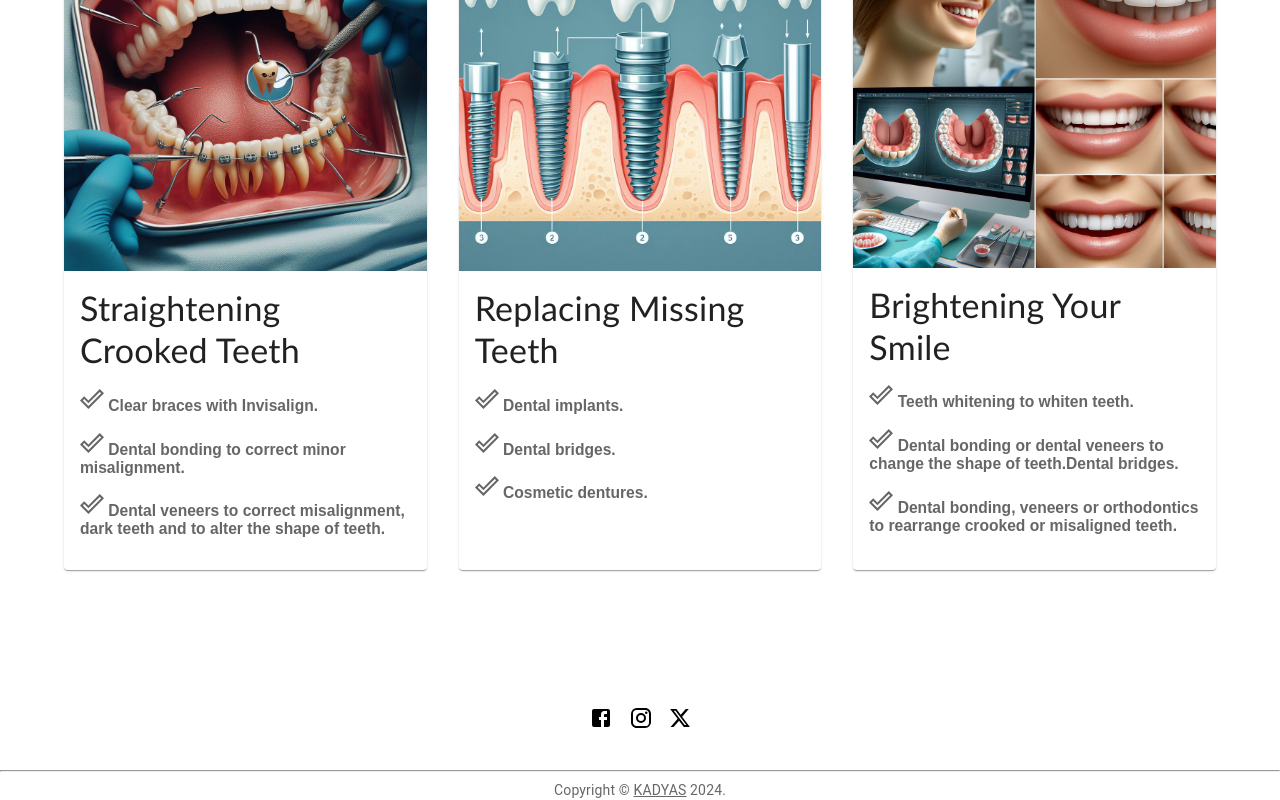
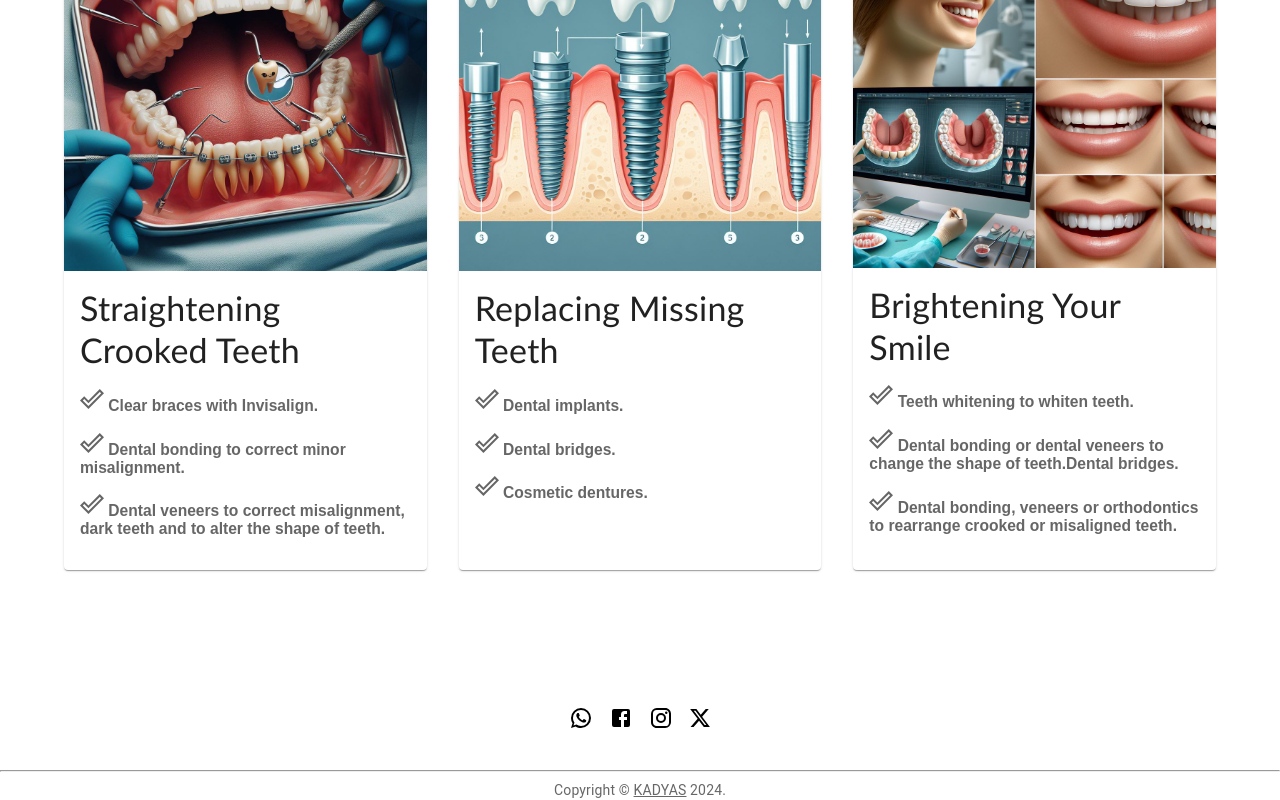
Before and after one commit to yasarelcicekk/appointmentapp-main, a React (Create React App) app in the folder frontend/: page / in a window 1280 px wide. Shown: the part 2291-3091 px from the top of the page. Built offline with nearby package versions, Linux system fonts and the light colour scheme; no server answers.

Commit message:
sociall component whatsapp feature added

```diff
--- a/frontend/src/components/Map.js
+++ b/frontend/src/components/Map.js
@@ -11,7 +11,7 @@ const Map = ({ latitude = 41.04836857387819, longitude = 28.8968787 }) => {
   const mapRef = useRef(null);
 
   return(
-    <MapContainer className="map-responsive" center={[latitude, longitude]} zoom={17} ref={mapRef}>
+    <MapContainer className="map-responsive" center={[latitude, longitude]} zoom={10} ref={mapRef}>
       <TileLayer url="https://{s}.tile.openstreetmap.org/{z}/{x}/{y}.png" />
       <Marker icon={markerIcon} position={[latitude, longitude]}>
         <Popup>
--- a/frontend/src/components/SocialIcons.js
+++ b/frontend/src/components/SocialIcons.js
@@ -1,15 +1,56 @@
+// import React from 'react';
+// import { Box, IconButton } from '@mui/material';
+// import FacebookIcon from '@mui/icons-material/Facebook';
+// import InstagramIcon from '@mui/icons-material/Instagram';
+// import XIcon from '@mui/icons-material/X';
+// const SocialIcons = () => {
+//   return (
+//     <Box sx={{ display: 'flex', justifyContent: 'center', mt: 8, mb: 4 }}>
+//       {/* Facebook */}
+//       <IconButton>
+
+
+//         <FacebookIcon sx={{ color: 'black' }} />
+//       </IconButton>
+//       {/* Instagram */}
+//       <IconButton>
+//         <InstagramIcon sx={{ color: 'black' }} />
+//       </IconButton>
+//       {/* Twitter */}
+//       <IconButton>
+//       <XIcon sx={{ color: 'black', fontSize: 22 }} />
+//       </IconButton>
+//     </Box>
+//   );
+// };
+
+// export default SocialIcons;
+
+
+
+
 import React from 'react';
 import { Box, IconButton } from '@mui/material';
 import FacebookIcon from '@mui/icons-material/Facebook';
 import InstagramIcon from '@mui/icons-material/Instagram';
+import WhatsAppIcon from '@mui/icons-material/WhatsApp'; // WhatsApp ikonu eklendi
 import XIcon from '@mui/icons-material/X';
-const SocialIcons = () => {
+
+const SocialIcons = ({ whatsappNumber }) => {
+  const whatsappLink = `https://wa.me/${whatsappNumber}`;
+
+  const handleWhatsAppClick = () => {
+    window.open(whatsappLink, "_blank");
+  };
+
   return (
     <Box sx={{ display: 'flex', justifyContent: 'center', mt: 8, mb: 4 }}>
+      {/* WhatsApp */}
+      <IconButton onClick={handleWhatsAppClick}>
+        <WhatsAppIcon sx={{ color: 'black' }} />
+      </IconButton>
       {/* Facebook */}
       <IconButton>
-
-
         <FacebookIcon sx={{ color: 'black' }} />
       </IconButton>
       {/* Instagram */}
@@ -18,7 +59,7 @@ const SocialIcons = () => {
       </IconButton>
       {/* Twitter */}
       <IconButton>
-      <XIcon sx={{ color: 'black', fontSize: 22 }} />
+        <XIcon sx={{ color: 'black', fontSize: 22 }} />
       </IconButton>
     </Box>
   );
--- a/frontend/src/page/Home.js
+++ b/frontend/src/page/Home.js
@@ -31,6 +31,7 @@ import { useNavigate } from "react-router-dom";
 
 const Home = () => {
 
+  const whatsappNumber = "+905368943538";
 
   const navigate = useNavigate();
   const [open, setOpen] = useState(false);
@@ -290,9 +291,10 @@ const Home = () => {
             </CardContent>
           </CardActionArea>
         </Card>
+
       </Box>
 
-      <SocialIcons />
+      <SocialIcons  whatsappNumber={whatsappNumber} />
       <hr />
       <Copyright />
 
```
